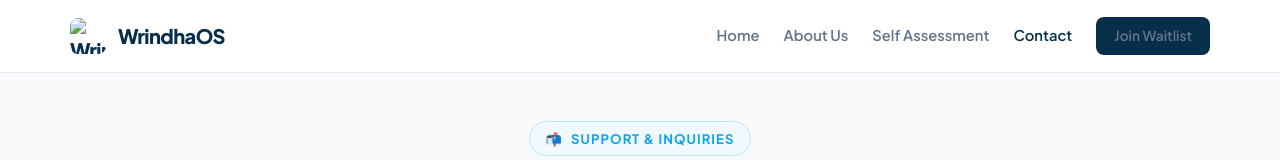
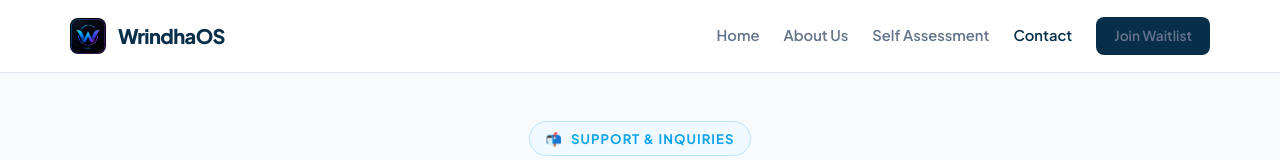
Before and after one commit to gongidikalyan/aga, a website: page contact.html in a window 1280 px wide. Shown: the top 160 px of the page. Drawn offline with Linux system fonts and the light colour scheme.

Commit message:
Update contact.html

```diff
--- a/contact.html
+++ b/contact.html
@@ -8,7 +8,7 @@
   <link rel="preconnect" href="https://fonts.googleapis.com" />
   <link rel="preconnect" href="https://fonts.gstatic.com" crossorigin />
   <link href="https://fonts.googleapis.com/css2?family=Plus+Jakarta+Sans:wght@400;500;600;700;800&family=IBM+Plex+Mono:wght@400;500;600&display=swap" rel="stylesheet" />
-  <link rel="icon" type="image/jpeg" href="Images/Image1.jpeg" />
+  <link rel="icon" type="image/jpeg" href="app icon.jpeg" />
 
   <style>
     :root {
@@ -446,7 +446,7 @@
   <header class="site-header">
     <div class="container header-inner">
       <a href="index.html" class="brand" aria-label="WrindhaOS Home">
-        <img src="Images/Image1.jpeg" alt="WrindhaOS Logo" class="brand-logo-img" />
+        <img src="app icon.jpeg" alt="WrindhaOS Logo" class="brand-logo-img" />
         <span>WrindhaOS</span>
       </a>
 
```
